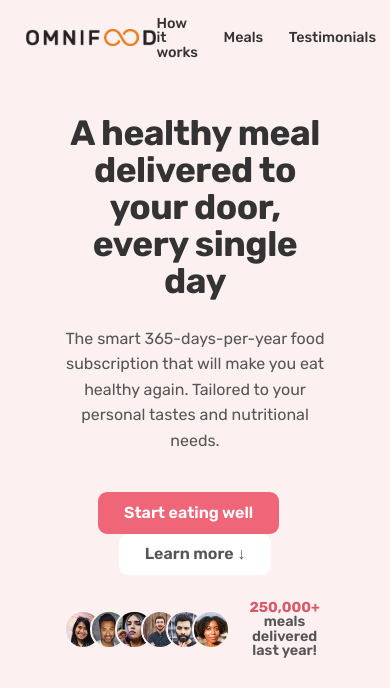
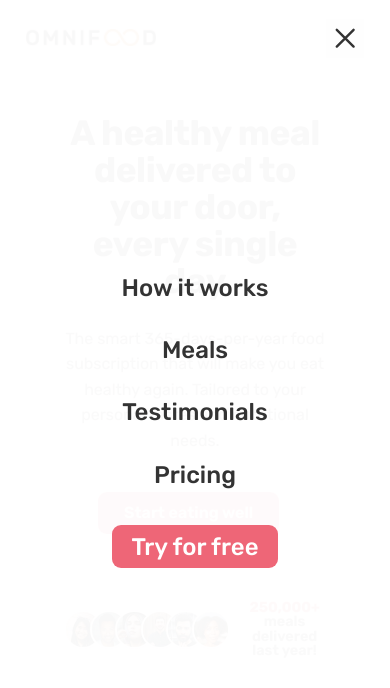
Before and after one commit to RyBuilds/omnifood, a plain HTML site: page index.html in a window 390 px wide. Shown: the top 688 px of the page. Drawn offline with nearby package versions, Linux system fonts and the light colour scheme.

Commit message:
mobile navigation

```diff
--- a/css/general.css
+++ b/css/general.css
@@ -66,6 +66,9 @@
   line-height: 1;
   font-weight: 400;
   color: #555;
+  /* only works if there is nothing positioned
+  absolutely in relation to body */
+  overflow-x: hidden;
 }
 
 /*  */
--- a/css/queries.css
+++ b/css/queries.css
@@ -139,6 +139,60 @@
   .btn--form {
     margin-top: 2.4rem;
   }
+
+  .btn-mobile-nav {
+    display: block;
+  }
+
+  /* MOBILE NAVIGATION */
+  .main-nav {
+    background-color: rgba(255, 255, 255, 0.97);
+    position: absolute;
+    top: 0;
+    left: 0;
+    width: 100%;
+    height: 100vh;
+    transform: translateX(100%);
+
+    display: flex;
+    align-items: center;
+    justify-content: center;
+    transition: all 0.5s ease-in;
+
+    /* hide navigation: allows no transitions at all and so;*/
+    /* CORRECT WAY TO HIDE ELEMENT WITHOUT DISPLAY NONE */
+    /* STEP1: HIDE NAV VISUALLY */
+    opacity: 0;
+    /* STEP2: MAKE IT UNACCESSIBLE TO MOUSE AND KEYBOARD */
+    pointer-events: none;
+    /* STEP3: HIDE IT FROM SCREEN READERS */
+    visibility: hidden;
+  }
+
+  .nav-open .main-nav {
+    opacity: 1;
+    pointer-events: auto;
+    visibility: visible;
+    transform: translateX(0);
+  }
+
+  .nav-open .icon-mobile-nav[name="close-outline"] {
+    display: block;
+  }
+
+  .nav-open .icon-mobile-nav[name="menu-outline"] {
+    display: none;
+  }
+
+  .main-nav-list {
+    flex-direction: column;
+    gap: 4.8rem;
+  }
+
+  .main-nav-link:link,
+  .main-nav-link:visited {
+    font-size: 3rem;
+  }
 }
 
 /* FONT SIZES (px)
--- a/css/style.css
+++ b/css/style.css
@@ -14,6 +14,7 @@
   /* STICKY NAV LATER */
   height: 9.6rem;
   padding: 0 4.8rem;
+  position: relative;
 }
 
 .logo {
@@ -63,6 +64,25 @@
 .main-nav-link.nav-cta:hover,
 .main-nav-link.nav-cta:active {
   background-color: #d65c6b;
+}
+
+/* MOBILE NAVIGATION */
+
+.btn-mobile-nav {
+  border: none;
+  background-color: none;
+  cursor: pointer;
+  display: none;
+}
+
+.icon-mobile-nav {
+  height: 4.8rem;
+  width: 4.8rem;
+  color: #333;
+}
+
+.icon-mobile-nav[name="close-outline"] {
+  display: none;
 }
 
 /*  */
--- a/index.html
+++ b/index.html
@@ -25,7 +25,7 @@
     <title>Omnifood</title>
   </head>
   <body>
-    <header class="header">
+    <header class="header nav-open">
       <a href="#">
         <img class="logo" src="img/omnifood-logo.png" alt="Omnifood Logo" />
       </a>
@@ -38,6 +38,11 @@
           <li><a class="main-nav-link nav-cta" href="#">Try for free</a></li>
         </ul>
       </nav>
+
+      <button class="btn-mobile-nav">
+        <ion-icon class="icon-mobile-nav" name="menu-outline"></ion-icon>
+        <ion-icon class="icon-mobile-nav" name="close-outline"></ion-icon>
+      </button>
     </header>
     <main>
       <section class="section-hero">
```
